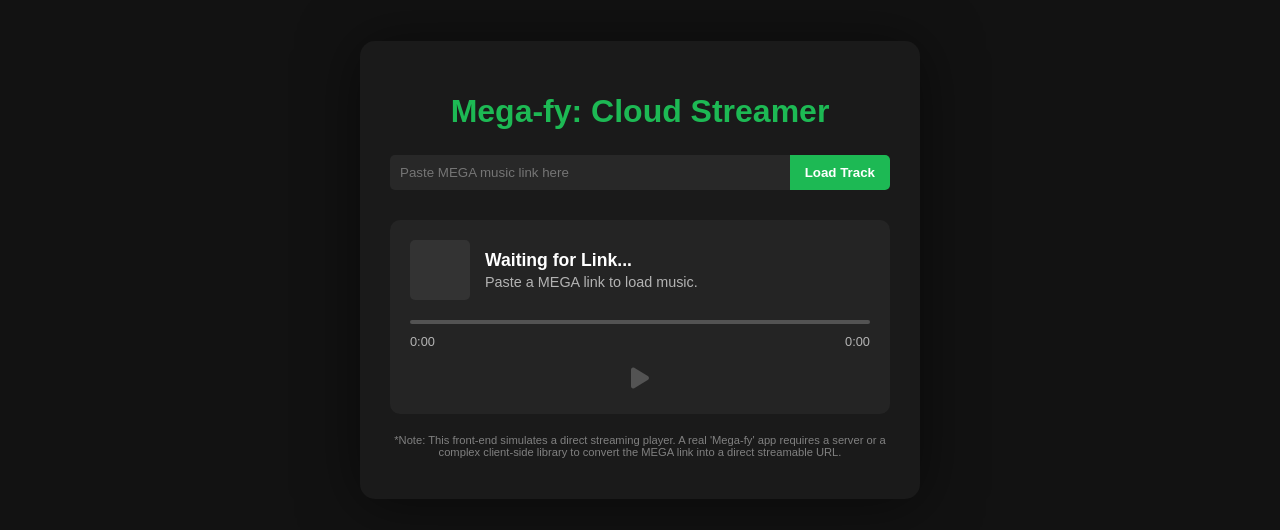
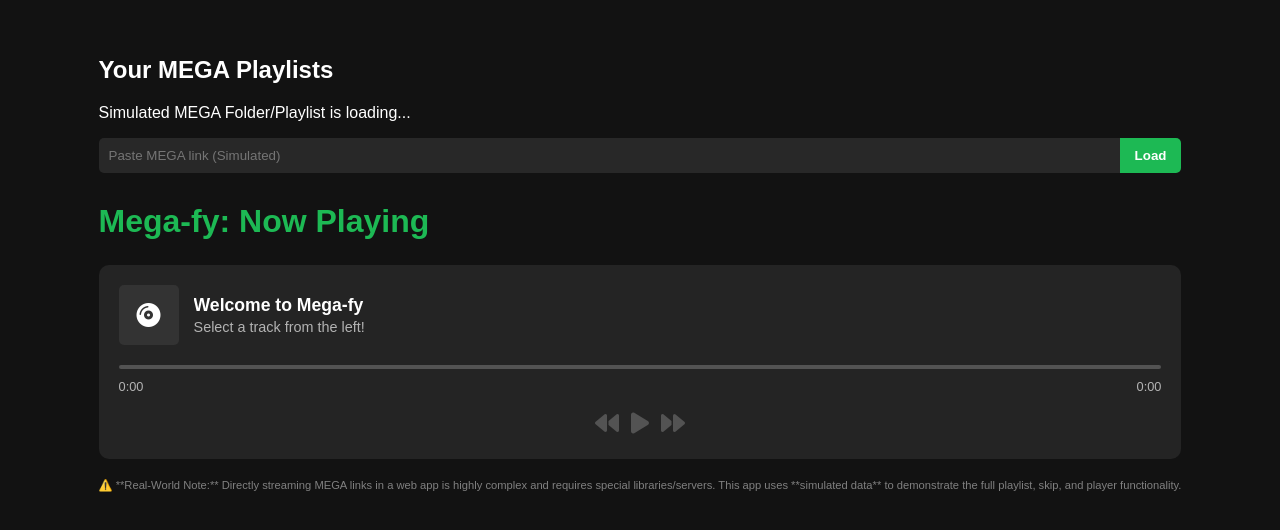
Before and after one commit to Idkadc/MegaFy, a plain HTML site: page index.html in a window 1280 px wide. Shown: the part 130-660 px from the top of the page. Drawn offline with Linux system fonts and the light colour scheme.

Commit message:
Update index.html

```diff
--- a/index.html
+++ b/index.html
@@ -8,20 +8,28 @@
     <link rel="stylesheet" href="https://cdnjs.cloudflare.com/ajax/libs/font-awesome/6.0.0-beta3/css/all.min.css">
 </head>
 <body>
-    <div class="app-container">
-        <h1>Mega-fy: Cloud Streamer</h1>
+    <div class="main-layout">
+        <div class="playlist-sidebar">
+            <h2>Your MEGA Playlists</h2>
+            <div id="playlistContainer" class="playlists">
+                <p class="playlist-loading">Simulated MEGA Folder/Playlist is loading...</p>
+            </div>
 
             <div class="input-section">
-            <input type="text" id="megaLinkInput" placeholder="Paste MEGA music link here">
-            <button id="loadButton">Load Track</button>
+                <input type="text" id="megaLinkInput" placeholder="Paste MEGA link (Simulated)">
+                <button id="loadButton">Load</button>
             </div>
+        </div>
+
+        <div class="player-view">
+            <h1>Mega-fy: Now Playing</h1>
 
             <div class="spotify-player">
                 <div class="track-info">
-                <div class="album-art"></div>
+                    <div class="album-art"><i class="fas fa-compact-disc"></i></div>
                     <div class="text-info">
-                    <p id="trackTitle" class="title">Waiting for Link...</p>
-                    <p id="trackArtist" class="artist">Paste a MEGA link to load music.</p>
+                        <p id="trackTitle" class="title">Welcome to Mega-fy</p>
+                        <p id="trackArtist" class="artist">Select a track from the left!</p>
                     </div>
                 </div>
 
@@ -36,19 +44,18 @@
                     </div>
 
                     <div class="controls">
-                    <button id="playPauseButton" class="control-button disabled" disabled>
-                        <i class="fas fa-play"></i>
-                    </button>
+                        <button id="prevButton" class="control-button disabled" disabled><i class="fas fa-backward"></i></button>
+                        <button id="playPauseButton" class="control-button disabled" disabled><i class="fas fa-play"></i></button>
+                        <button id="nextButton" class="control-button disabled" disabled><i class="fas fa-forward"></i></button>
                     </div>
                 </div>
             </div>
 
             <p class="disclaimer">
-            *Note: This front-end simulates a direct streaming player. A real 'Mega-fy' app requires a server or a complex client-side library to convert the MEGA link into a direct streamable URL.
+                ⚠️ **Real-World Note:** Directly streaming MEGA links in a web app is highly complex and requires special libraries/servers. This app uses **simulated data** to demonstrate the full playlist, skip, and player functionality.
             </p>
-
         </div>
-
+    </div>
     <script src="script.js"></script>
 </body>
 </html>
```
Lines whose indentation alone changed are shown as unchanged.
